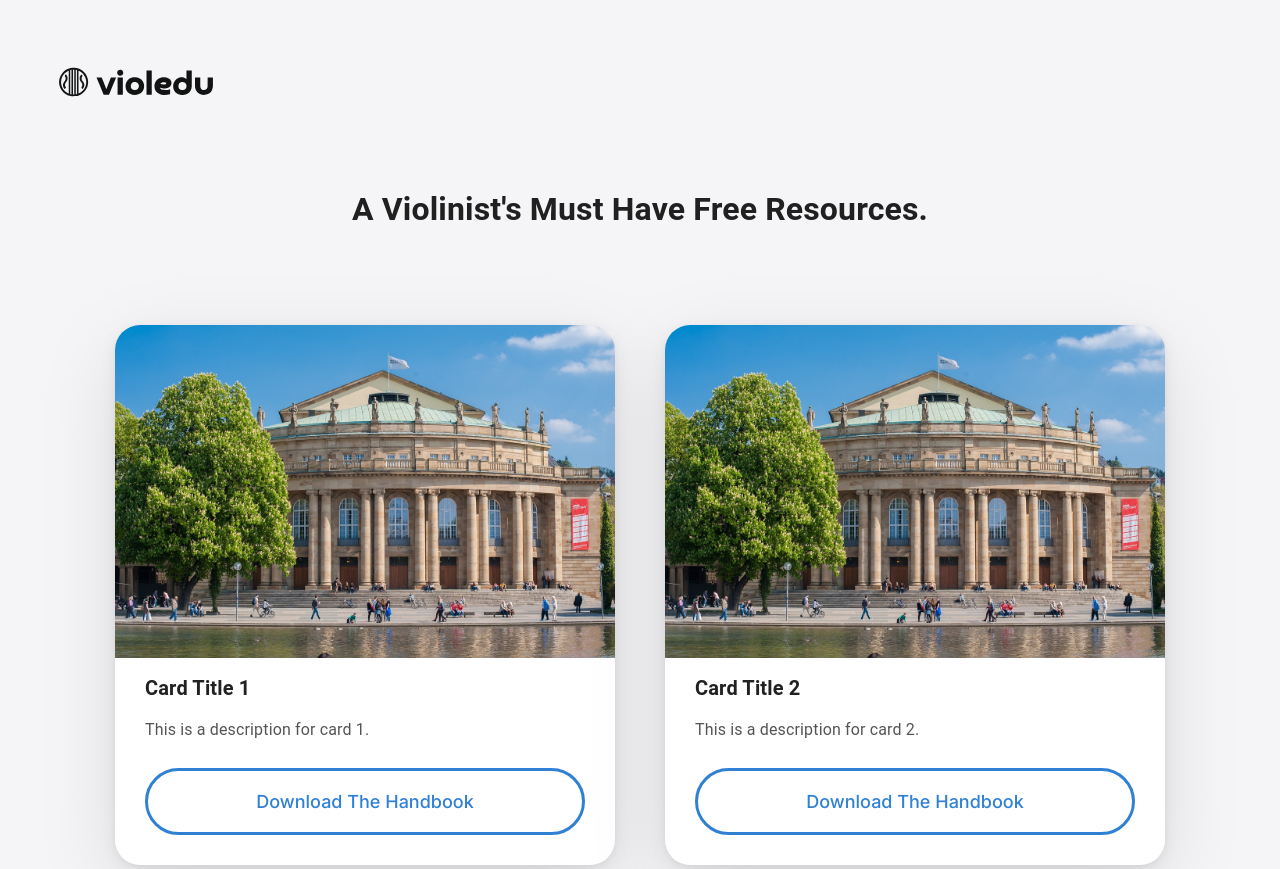
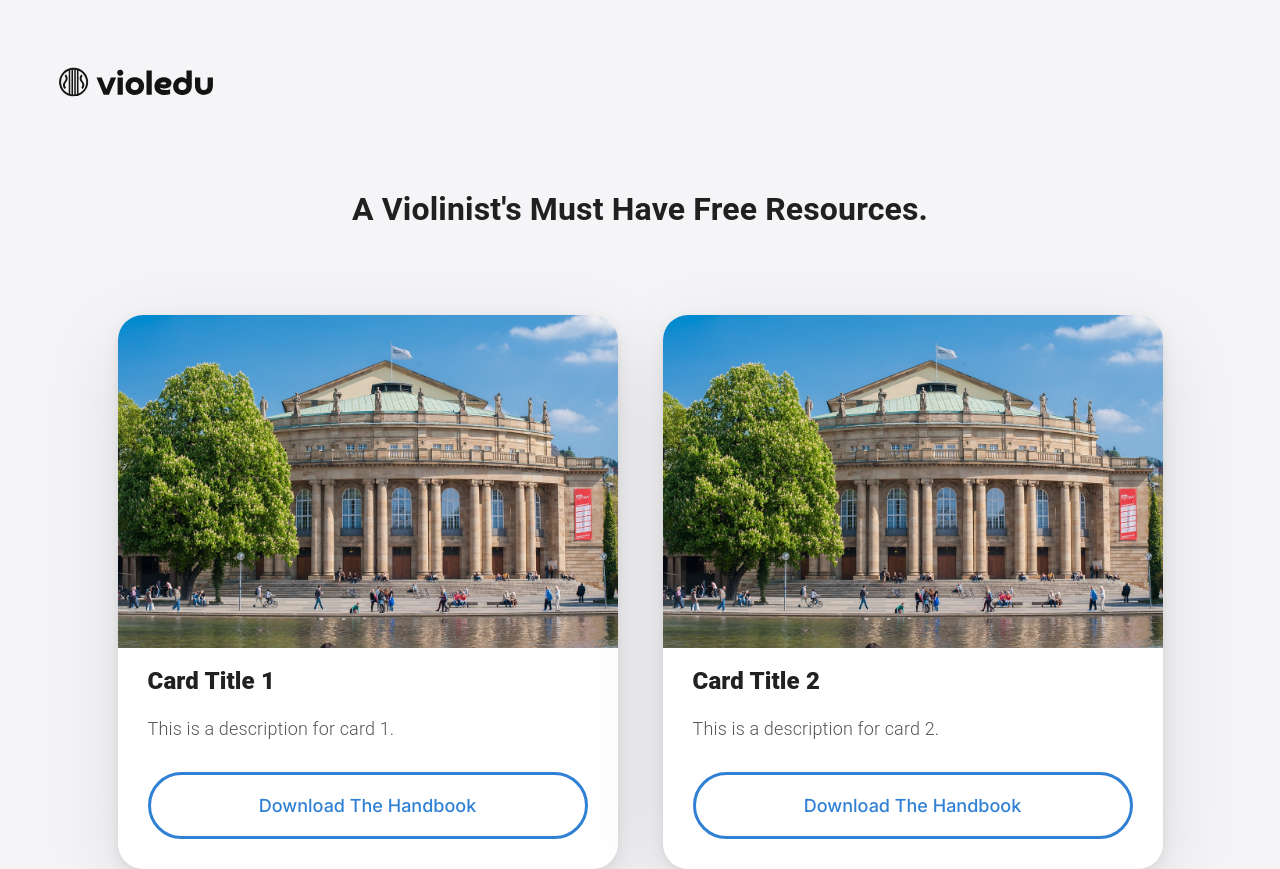
Before and after one commit to Violedu/violedu, a Next.js app: page /free-resources in a window 1280 px wide. Shown: the top 869 px of the page. Built offline with nearby package versions, Linux system fonts and the light colour scheme.

Commit message:
removed horizontal scrollbar, and minor padding issues

```diff
--- a/components/Card.module.css
+++ b/components/Card.module.css
@@ -3,12 +3,11 @@
     flex-direction: column;
     border-radius: 25px;
     overflow: hidden;
-    box-shadow: 0 2px 6px rgba(0, 0, 0, 0.04), 0 5px 18px rgba(0, 0, 0, 0.06),
-    0 24px 83px rgba(0, 0, 0, 0.1);
+    box-shadow: 0 2px 6px rgba(0, 0, 0, 0.04), 0 5px 18px rgba(0, 0, 0, 0.06), 0 24px 83px rgba(0, 0, 0, 0.1);
     background-color: #fff;
     max-width: 500px;
-    margin: 10px;
     transition: transform 0.3s ease;
+    box-sizing: border-box; /* Ensure padding is included in the width calculation */
   }
 
   .imageWrapper {
@@ -27,16 +26,21 @@
     display: flex;
     flex-direction: column;
     justify-content: center;
+    box-sizing: border-box; /* Ensure padding is included in the width calculation */
   }
 
   .title {
-    font-size: 1.25rem;
+    font-size: 1.5rem;
     margin: 0;
+    font-weight: 800; /* Align with .introTitle */
   }
 
   .text {
     color: #555;
     margin-top: 15px;
+    line-height: 30px;
+    font-weight: 300; /* Align with .text1 */
+    font-size: var(--font-size-lg); /* Align with .paragraph */
   }
 
   .actionCallButton {
@@ -69,4 +73,19 @@
     .actionCallButtonText {
       font-size: var(--font-size-base);
     }
+    .text {
+      font-size: var(--font-size-base); /* Align with responsive .text1 */
+      line-height: 28px; /* Align with responsive .text1 */
+    }
   }
+
+  @media screen and (max-width: 744px) {
+    .text {
+      font-size: var(--font-size-base); /* Align with responsive .text1 */
+      line-height: 28px; /* Align with responsive .text1 */
+    }
+
+    .title {
+      font-size: 1.25rem;
+    }
+  }
--- a/pages/free-resources.module.css
+++ b/pages/free-resources.module.css
@@ -1,6 +1,12 @@
 .freeResources {
     position: relative;
     background-color: var(--color-whitesmoke);
+    width: 100%;
+    overflow: hidden;
+  }
+
+  .content {
+    position: relative;
     width: 100%;
     overflow: hidden;
     display: flex;
@@ -9,18 +15,21 @@
     justify-content: flex-start;
     padding: 0 0 var(--padding-53xl);
     gap: var(--gap-41xl);
+    padding-left: var(--padding-5xl);
+    padding-right: var(--padding-5xl);
   }
 
   .cardsContainer {
     display: flex;
     flex-wrap: wrap;
-    gap: 20px;
+    gap: 45px;
     justify-content: center;
+    width: 100%; /* Ensure the container width does not exceed 100% */
   }
 
   @media (min-width: 600px) {
     .cardsContainer {
-      gap: 30px;
+      gap: 45px;
     }
   }
 
--- a/pages/free-resources.tsx
+++ b/pages/free-resources.tsx
@@ -43,11 +43,10 @@ const FreeResources: NextPage = () => {
         <title>Violedu - Free Resources</title> {/* Updated the title */}
         <link rel="icon" href="/head_logo.png" />
       </Head>
+      <div className={styles.freeResources}>
         <GeneralNavBar />
-      <div className={styles.freeResources}>
         <div className={styles.content}>
             <h1>A Violinist's Must Have Free Resources.</h1>
-        </div>
             <div className={styles.cardsContainer}>
             {cards.map((card, index) => (
                 <Card
@@ -62,6 +61,7 @@ const FreeResources: NextPage = () => {
             </div>
         </div>
         <GeneralFooter />
+      </div>
     </>
   );
 };
```
Lines whose indentation alone changed are shown as unchanged.
